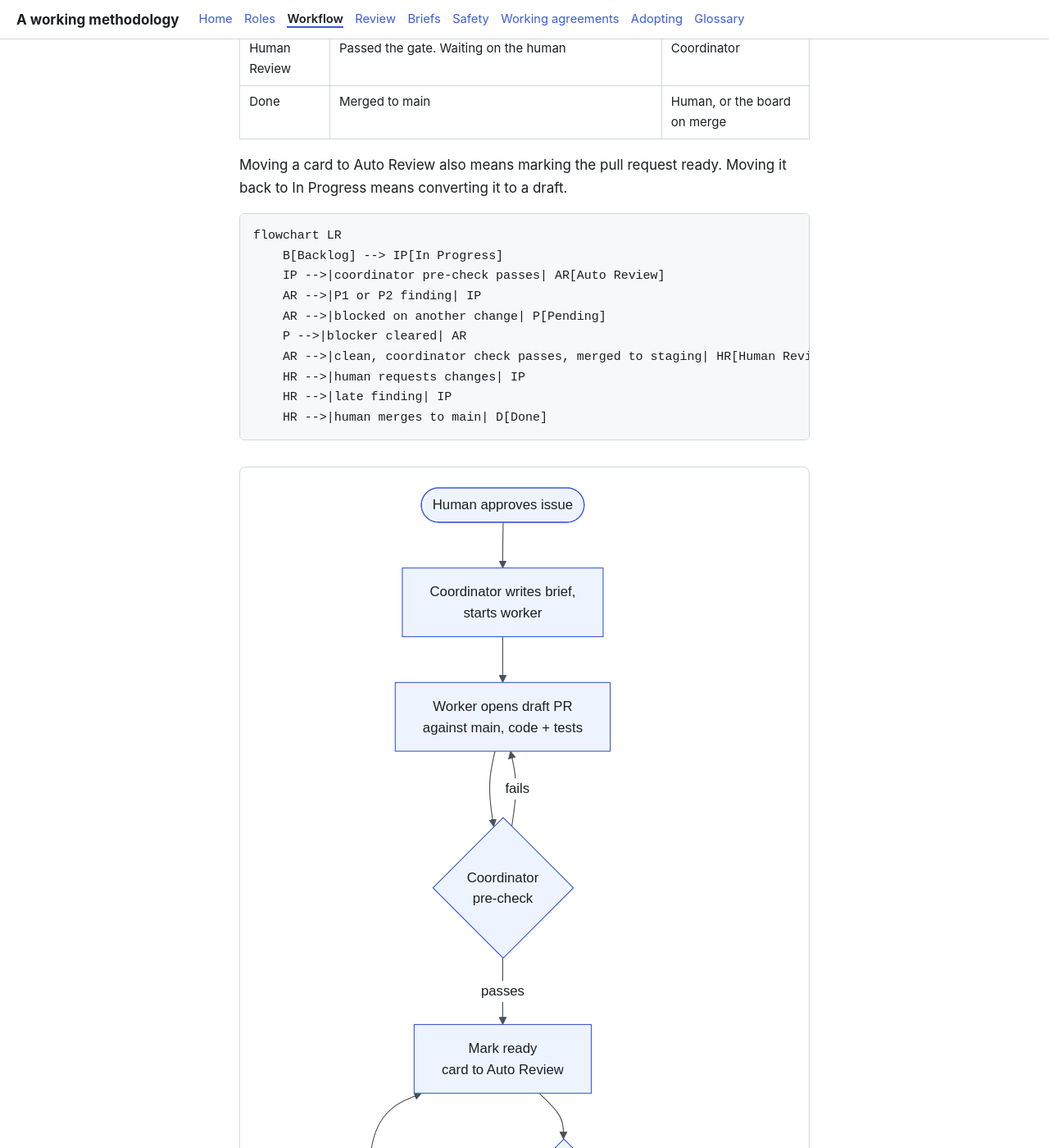
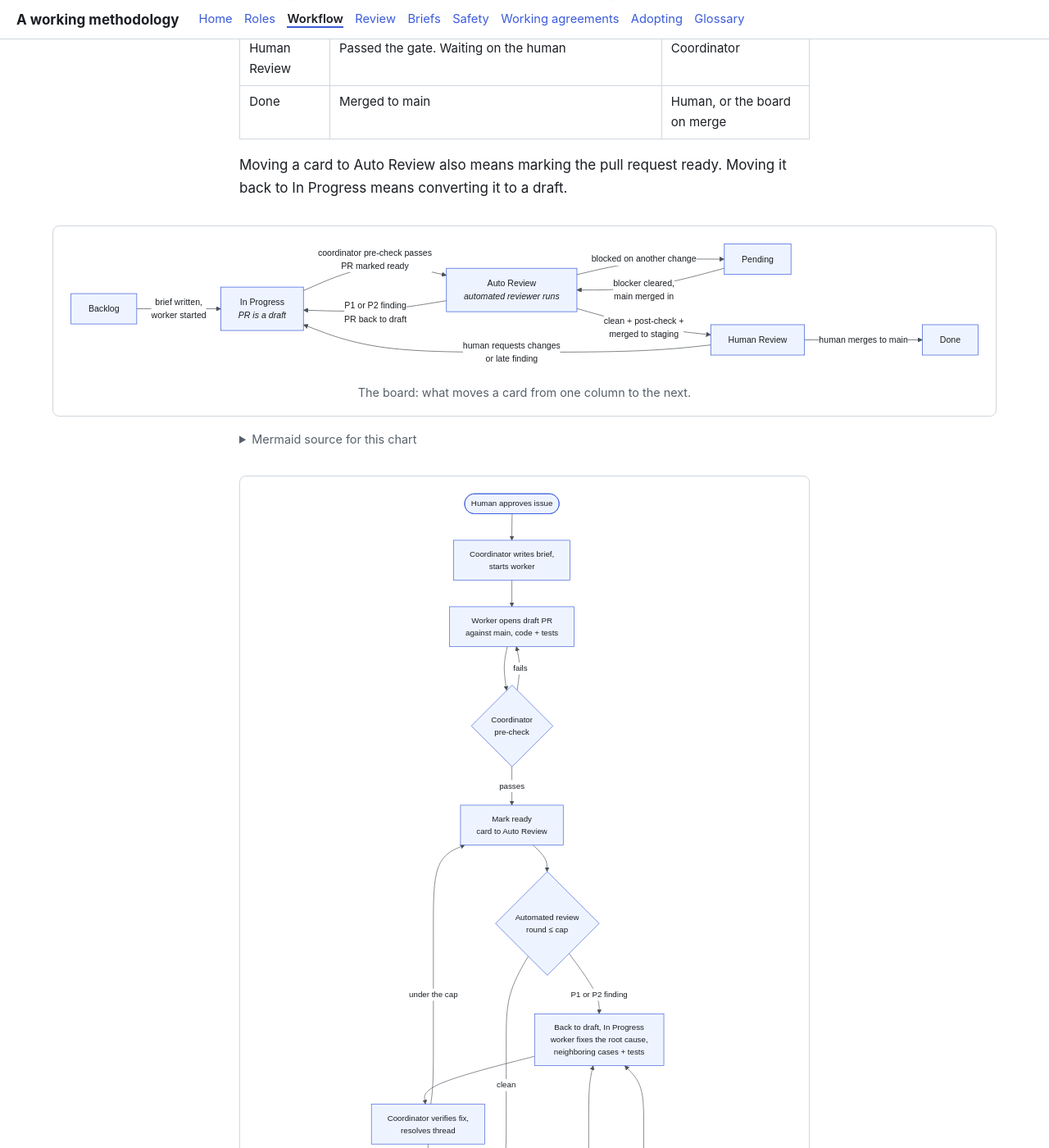
Before and after one commit to tangentcode/methodology, a Jekyll site: the page built from workflow.md, in a window 1280 px wide and 1400 px high, scrolled down 837 px. Shown: the whole window at 82% size. Built offline with Jekyll 4.4.1, drawn with Linux system fonts in a browser that asks for light colours; our own code applies the rules of GitHub Pages for plain Markdown files.

Commit message:
Pages site: size diagrams, wrap workflow chart source, verify local Jekyll build

```diff
--- a/_config.yml
+++ b/_config.yml
@@ -4,6 +4,8 @@ markdown: kramdown
 kramdown:
   input: GFM
   hard_wrap: false
+  syntax_highlighter: rouge
+highlighter: rouge
 # These plugins are on by default in GitHub Pages. They let the existing
 # Markdown files stay the source: README.md becomes the home page, links to
 # *.md become links to the rendered pages, and no front matter is needed.
@@ -12,6 +14,8 @@ plugins:
   - jekyll-optional-front-matter
   - jekyll-readme-index
   - jekyll-titles-from-headings
+optional_front_matter:
+  remove_originals: true
 relative_links:
   enabled: true
   collections: false
--- a/_includes/fig-board.html
+++ b/_includes/fig-board.html
@@ -1,4 +1,4 @@
-<figure class="diagram">
+<figure class="diagram wide">
   <a href="{{ '/assets/diagrams/board.svg' | relative_url }}"><img src="{{ '/assets/diagrams/board.svg' | relative_url }}" alt="Board flow: Backlog to In Progress; In Progress to Auto Review when the pre-check passes; Auto Review back to In Progress on a P1 or P2 finding, to Pending when blocked, to Human Review when clean and merged to staging; Pending back to Auto Review when the blocker clears; Human Review back to In Progress on requested changes or a late finding, or to Done when the human merges."></a>
   <figcaption>The board: what moves a card from one column to the next.</figcaption>
 </figure>
--- a/_includes/fig-loop.html
+++ b/_includes/fig-loop.html
@@ -1,4 +1,4 @@
-<figure class="diagram">
+<figure class="diagram tall">
   <a href="{{ '/assets/diagrams/loop.svg' | relative_url }}"><img src="{{ '/assets/diagrams/loop.svg' | relative_url }}" alt="The pull request loop: approved issue, brief, draft PR, coordinator pre-check, automated review rounds up to a cap with root-cause fixes, coordinator post-check, merge to staging, gate into Human Review, human merges to main."></a>
   <figcaption>The pull request loop, from an approved issue to the human's merge into main.</figcaption>
 </figure>
--- a/_layouts/default.html
+++ b/_layouts/default.html
@@ -28,12 +28,18 @@
     {% elsif page.path == "workflow.md" %}
       {% capture repl %}{% include fig-loop.html %}<h2 id="the-loop">{% endcapture %}
       {% assign body = body | replace: '<h2 id="the-loop">', repl %}
-      {% capture open_src %}{% include fig-board.html %}<details class="source"><summary>Mermaid source for this chart</summary><div class="language-mermaid highlighter-rouge">{% endcapture %}
-      {% assign mm = body | split: '<div class="language-mermaid highlighter-rouge">' %}
+      {% capture fig %}{% include fig-board.html %}{% endcapture %}
+      {% assign rouge_open = '<div class="language-mermaid highlighter-rouge">' %}
+      {% assign rouge_close = '</code></pre></div></div>' %}
+      {% assign plain_open = '<pre><code class="language-mermaid">' %}
+      {% assign plain_close = '</code></pre>' %}
+      {% assign mm = body | split: rouge_open %}
+      {% assign open = rouge_open %}{% assign close = rouge_close %}
+      {% if mm.size != 2 %}{% assign mm = body | split: plain_open %}{% assign open = plain_open %}{% assign close = plain_close %}{% endif %}
       {% if mm.size == 2 %}
-        {% assign tail = mm[1] | split: '</code></pre></div></div>' %}
-        {% assign rest = tail | shift | join: '</code></pre></div></div>' %}
-        {% assign body = mm[0] | append: open_src | append: tail[0] | append: '</code></pre></div></div></details>' | append: rest %}
+        {% assign tail = mm[1] | split: close %}
+        {% assign rest = tail | shift | join: close %}
+        {% assign body = mm[0] | append: fig | append: '<details class="source"><summary>Mermaid source for this chart</summary>' | append: open | append: tail[0] | append: close | append: '</details>' | append: rest %}
       {% endif %}
     {% elsif page.path == "review.md" %}
       {% capture repl %}{% include fig-loop.html %}<h2 id="coordinator-checks">{% endcapture %}
@@ -44,7 +50,7 @@
   {% assign idx = 0 %}
   {% for item in site.nav %}{% if page.path == item.file %}{% assign idx = forloop.index0 %}{% endif %}{% endfor %}
   <footer class="pager">
-    {% if idx > 0 %}{% assign prev = site.nav[idx | minus: 1] %}
+    {% if idx > 0 %}{% assign pidx = idx | minus: 1 %}{% assign prev = site.nav[pidx] %}
       {% if prev.file == "README.md" %}{% assign ph = '/' | relative_url %}{% else %}{% assign ph = prev.file | replace: '.md', '.html' | prepend: '/' | relative_url %}{% endif %}
       <a class="prev" href="{{ ph }}">← {{ prev.label }}</a>
     {% else %}<span></span>{% endif %}
--- a/assets/css/site.css
+++ b/assets/css/site.css
@@ -23,3 +23,6 @@ figure.diagram figcaption{color:var(--muted);font-size:.9rem;margin-top:.5rem}
 details.source{margin:-1rem 0 1.5rem;font-size:.9rem}
 details.source summary{cursor:pointer;color:var(--muted)}
 .pager{max-width:46rem;margin:0 auto 3rem;padding:1rem 1.25rem;border-top:1px solid var(--line);display:flex;justify-content:space-between}
+figure.diagram.tall img{width:24rem}
+figure.diagram.wide{width:min(72rem,calc(100vw - 2rem));margin-left:50%;transform:translateX(-50%)}
+figure.diagram.wide img{width:100%}
```
